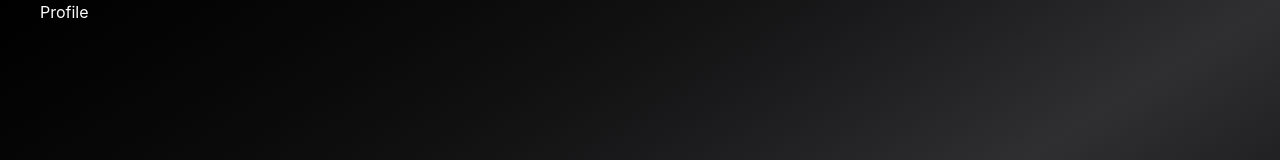
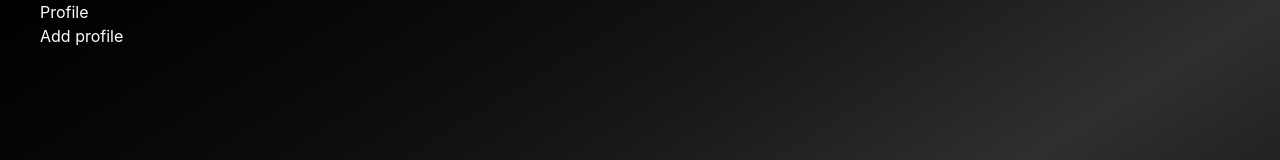
Before and after one commit to Akash-Verma96/Rasoi---A-Food-Delivery-App, a React (Vite) app: page /profile in a window 1280 px wide. Shown: the top 160 px of the page. Built offline with nearby package versions, Linux system fonts and the light colour scheme.

Commit message:
Profile added

```diff
--- a/src/components/Profile/Profile.jsx
+++ b/src/components/Profile/Profile.jsx
@@ -5,6 +5,7 @@ function Profile() {
   return (
    <div>
     Profile
+    <h1>Add profile</h1>
    </div>
   )
 }
```
